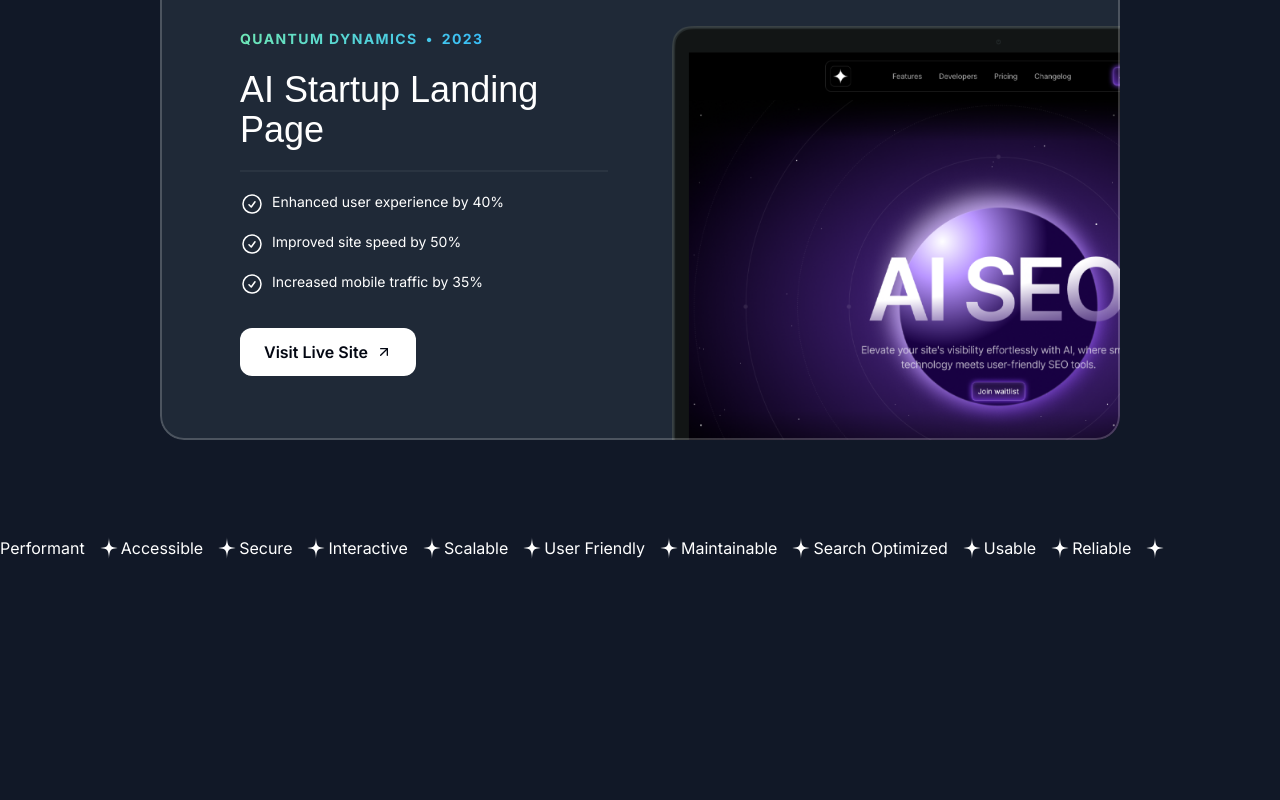
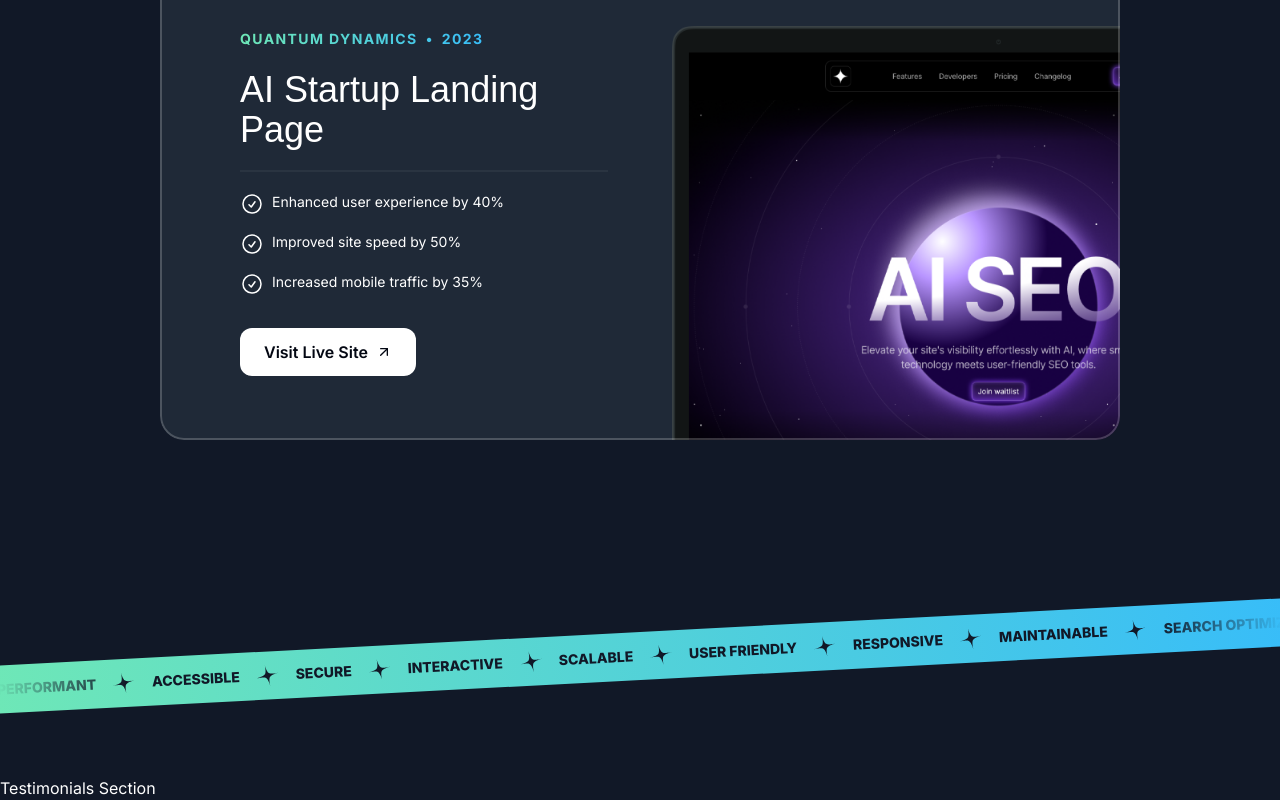
Before and after one commit to developerUmair/personal-portfolio, a Next.js app: page / in a window 1280 px wide. Shown: the part 2420-3220 px from the top of the page. Before the commit the page ends 2980 px from the top, so only its background shows below. Built offline with nearby package versions, Linux system fonts and the light colour scheme; a web font is replaced by a local one.

Commit message:
complete the tape sectiona and initialize testimonials section

```diff
--- a/src/app/globals.css
+++ b/src/app/globals.css
@@ -1,6 +1,7 @@
 @tailwind base;
 @tailwind components;
 @tailwind utilities;
+
 
 @layer base {
     .nav-item {
--- a/src/app/page.tsx
+++ b/src/app/page.tsx
@@ -2,6 +2,7 @@
 import { HeroSection } from "@/sections/Hero";
 import { ProjectsSection } from "@/sections/Projects";
 import { TapeSection } from "@/sections/Tape";
+import { TestimonialsSection } from "@/sections/Testimonials";
 
 export default function Home() {
   return (
@@ -10,6 +11,7 @@
       <HeroSection />
       <ProjectsSection />
       <TapeSection />
+      <TestimonialsSection />
     </div>
   );
 }
--- a/src/sections/Tape.tsx
+++ b/src/sections/Tape.tsx
@@ -7,6 +7,7 @@
   "Interactive",
   "Scalable",
   "User Friendly",
+  "Responsive",
   "Maintainable",
   "Search Optimized",
   "Usable",
@@ -15,13 +16,21 @@
 
 export const TapeSection = () => {
   return (
-    <div className="flex items-center overflow-scroll">
-      {words.map((word) => (
-        <div key={word} className="flex items-center gap-x-3">
-          <span>{word}</span>
-          <StarIcon />
+    <div className="py-16 lg:py-24 overflow-x-clip">
+      <div className="bg-gradient-to-r from-emerald-300 to-sky-400 -rotate-3 -mx-1">
+        <div className="flex [mask-image:linear-gradient(to_right,transparent,black_10%,black_90%,transparent)]">
+          <div className="flex flex-none gap-4 py-3">
+            {words.map((word) => (
+              <div key={word} className="inline-flex gap-4 items-center">
+                <span className="text-gray-900 uppercase font-extrabold text-sm">
+                  {word}
+                </span>
+                <StarIcon className="size-6 text-gray-900 -rotate-12" />
+              </div>
+            ))}
+          </div>
         </div>
-      ))}
+      </div>
     </div>
   );
 };
```
